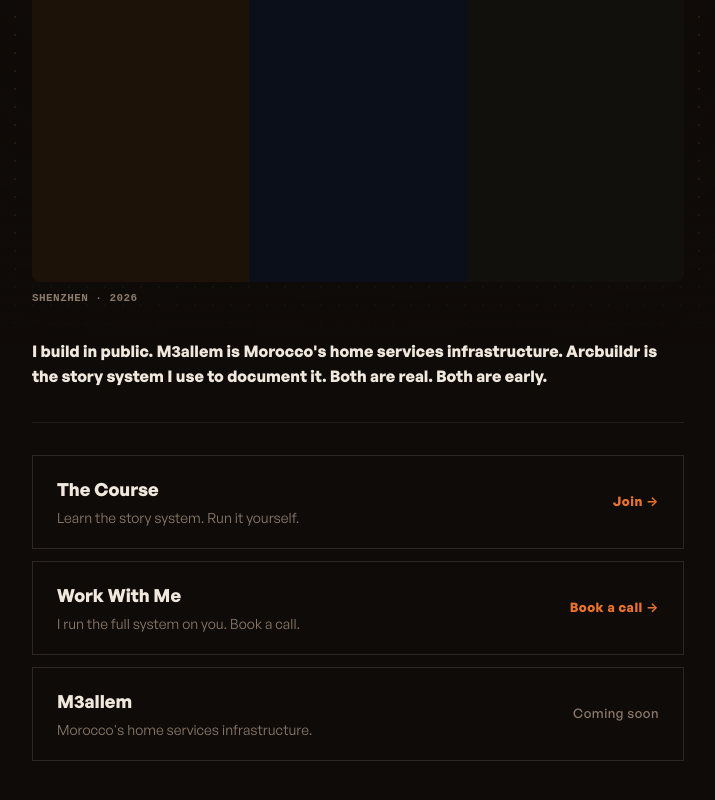
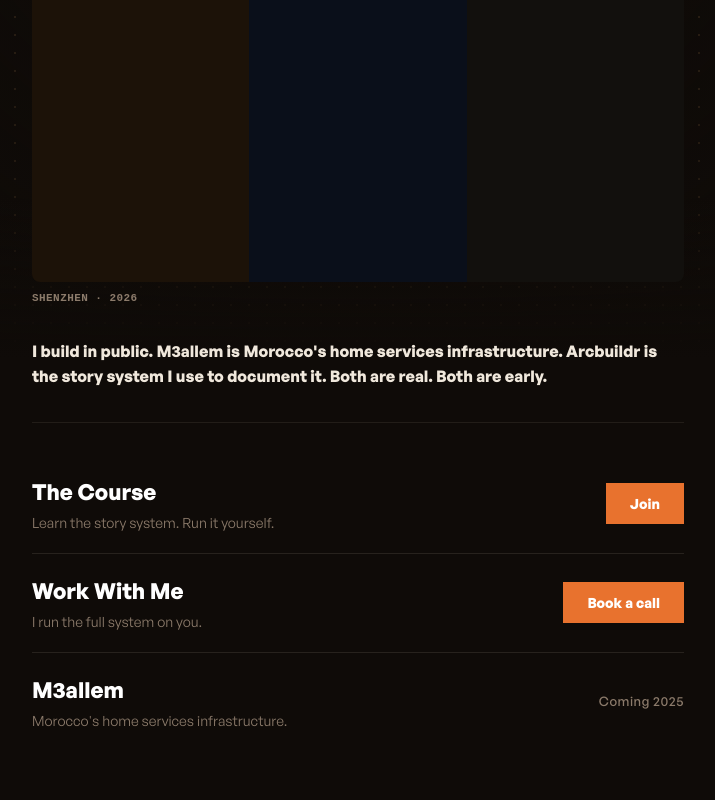
Before and after one commit to zeemesso/personal-website, a Next.js app: page / in a window 1280 px wide. Shown: the part 442-1242 px from the top of the page, without its empty margins (282-997 px from the left). Built offline with nearby package versions, Linux system fonts and the light colour scheme.

Commit message:
fix zyade.co: rebuild cards as clean rows, fix Substack icon

```diff
--- a/src/app/globals.css
+++ b/src/app/globals.css
@@ -139,36 +139,33 @@
   animation: pillPulse 3s ease-in-out infinite;
 }
 
-/* ── Link cards (vertical stack) ── */
-.link-card {
+/* ── Card rows (clean list) ── */
+.card-row {
   display: flex;
   align-items: center;
   justify-content: space-between;
   width: 100%;
-  padding: 20px 24px;
-  border-radius: 0;
+  padding: 20px 0;
   background: transparent;
-  border: 1px solid rgba(255, 240, 210, 0.12);
-  text-decoration: none;
-  transition: border-color 0.25s ease;
+  border-bottom: 1px solid rgba(255, 240, 210, 0.10);
 }
 
-.link-card:hover {
-  border-color: rgba(255, 240, 210, 0.25);
+.card-btn {
+  display: inline-block;
+  padding: 10px 24px;
+  background: #E8722E;
+  color: #FFFFFF;
+  font-family: "General Sans", -apple-system, BlinkMacSystemFont, "Segoe UI", sans-serif;
+  font-size: 14px;
+  font-weight: 700;
+  text-decoration: none;
+  border-radius: 0;
+  flex-shrink: 0;
+  transition: background 0.2s ease;
 }
 
-/* ── M3allem card (non-clickable) ── */
-.link-card-muted {
-  display: flex;
-  align-items: center;
-  justify-content: space-between;
-  width: 100%;
-  padding: 20px 24px;
-  border-radius: 0;
-  background: transparent;
-  border: 1px solid rgba(255, 240, 210, 0.12);
-  text-decoration: none;
-  cursor: default;
+.card-btn:hover {
+  background: #d4631f;
 }
 
 /* ── Social icon tiles ── */
--- a/src/app/page.tsx
+++ b/src/app/page.tsx
@@ -89,9 +89,7 @@
         </svg>
       </a>
       <a href="https://letters.zyade.co" className="social-icon" aria-label="Substack">
-        <svg width="18" height="18" viewBox="0 0 24 24" fill="none" stroke="currentColor" strokeWidth="1.5" strokeLinecap="round" strokeLinejoin="round">
-          <rect x="2" y="2" width="20" height="20" rx="3" />
-        </svg>
+        <svg width="18" height="18" viewBox="0 0 24 24" fill="currentColor"><path d="M22 7H2v2h20V7zm0-4H2v2h20V3zM2 11v10l10-5.5L22 21V11H2z"/></svg>
       </a>
     </div>
   )
@@ -259,25 +257,24 @@
             }}
           />
 
-          {/* 8. Cards — vertical stack */}
+          {/* 8. Cards — clean row list */}
           <div
             className="fade-up fade-up-7"
             style={{
               display: 'flex',
               flexDirection: 'column',
-              gap: 12,
               marginBottom: 80,
             }}
           >
             {/* Card 1: The Course */}
-            <a href="https://arcbuildr.co/course" className="link-card">
+            <div className="card-row">
               <div style={{ flex: 1 }}>
                 <div
                   style={{
                     fontFamily: SANS,
-                    fontSize: 18,
+                    fontSize: 22,
                     fontWeight: 800,
-                    color: '#F0E8DC',
+                    color: '#FFFFFF',
                     marginBottom: 4,
                   }}
                 >
@@ -287,61 +284,49 @@
                   Learn the story system. Run it yourself.
                 </div>
               </div>
-              <span
-                style={{
-                  fontFamily: SANS,
-                  fontSize: 13,
-                  fontWeight: 700,
-                  letterSpacing: '0.04em',
-                  color: '#E8722E',
-                  flexShrink: 0,
-                }}
+              <a
+                href="https://arcbuildr.co/course"
+                className="card-btn"
               >
-                Join &rarr;
-              </span>
-            </a>
+                Join
+              </a>
+            </div>
 
             {/* Card 2: Work With Me */}
-            <a href="https://arcbuildr.co/call" className="link-card">
+            <div className="card-row">
               <div style={{ flex: 1 }}>
                 <div
                   style={{
                     fontFamily: SANS,
-                    fontSize: 18,
+                    fontSize: 22,
                     fontWeight: 800,
-                    color: '#F0E8DC',
+                    color: '#FFFFFF',
                     marginBottom: 4,
                   }}
                 >
                   Work With Me
                 </div>
                 <div style={{ fontFamily: SANS, fontSize: 14, fontWeight: 400, color: '#8C7B6B' }}>
-                  I run the full system on you. Book a call.
+                  I run the full system on you.
                 </div>
               </div>
-              <span
-                style={{
-                  fontFamily: SANS,
-                  fontSize: 13,
-                  fontWeight: 700,
-                  letterSpacing: '0.04em',
-                  color: '#E8722E',
-                  flexShrink: 0,
-                }}
+              <a
+                href="https://arcbuildr.co/call"
+                className="card-btn"
               >
-                Book a call &rarr;
-              </span>
-            </a>
+                Book a call
+              </a>
+            </div>
 
             {/* Card 3: M3allem */}
-            <div className="link-card-muted">
+            <div className="card-row" style={{ borderBottom: 'none' }}>
               <div style={{ flex: 1 }}>
                 <div
                   style={{
                     fontFamily: SANS,
-                    fontSize: 18,
+                    fontSize: 22,
                     fontWeight: 800,
-                    color: '#F0E8DC',
+                    color: '#FFFFFF',
                     marginBottom: 4,
                   }}
                 >
@@ -361,7 +346,7 @@
                   flexShrink: 0,
                 }}
               >
-                Coming soon
+                Coming 2025
               </span>
             </div>
           </div>
```
